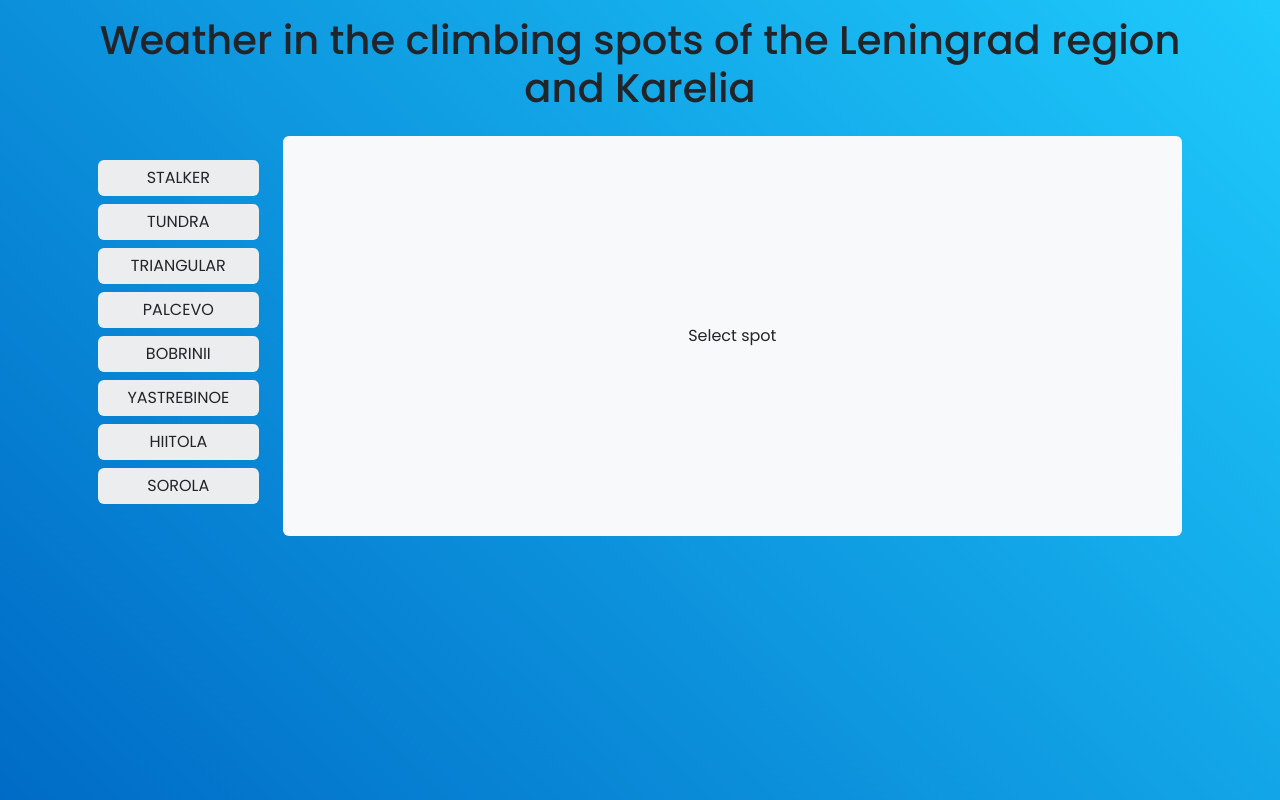
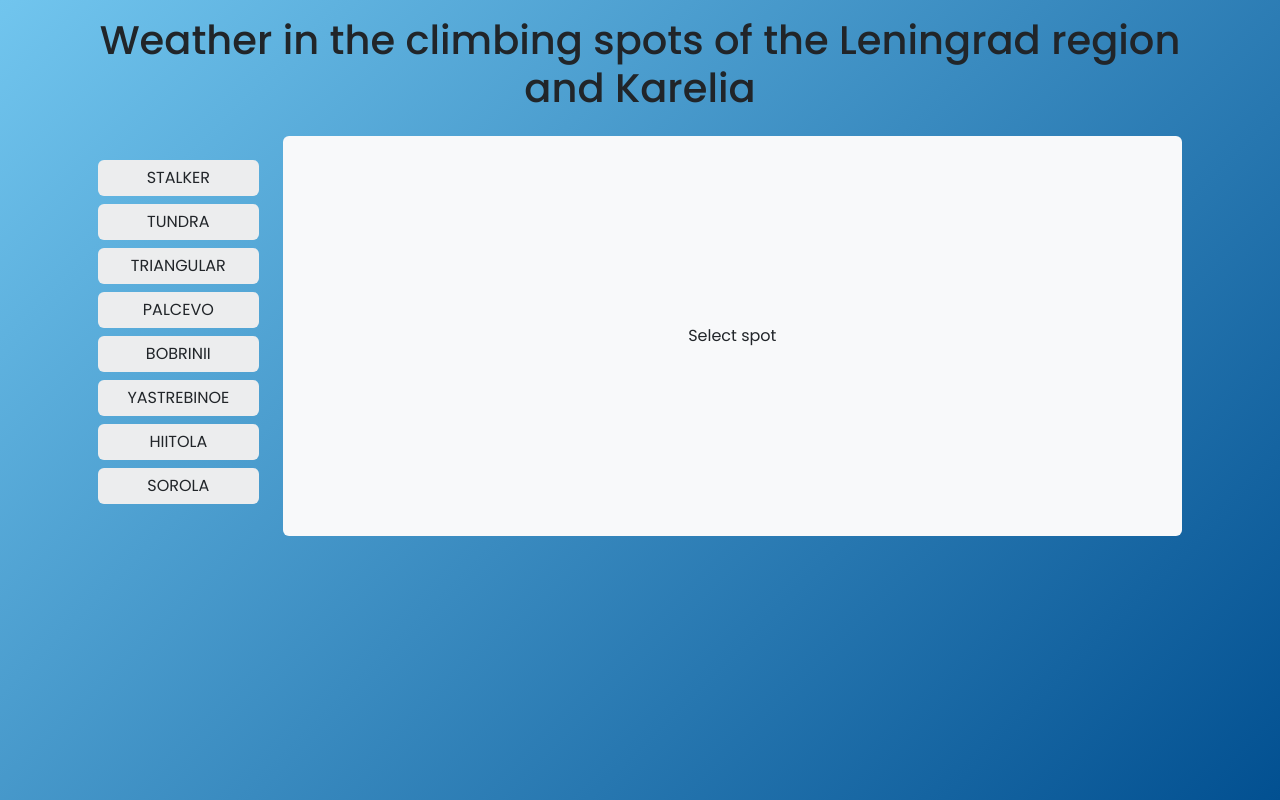
Before and after one commit to glebmanov/climbspots-app, a React (Create React App) app in the folder client/: page / in a window 1280 px wide. Built offline with nearby package versions, Linux system fonts and the light colour scheme.

Commit message:
change bg and spinner color

```diff
--- a/client/src/styles/index.scss
+++ b/client/src/styles/index.scss
@@ -2,7 +2,7 @@
 
 body {
   min-height: 100vh;
-  background: linear-gradient(45deg, #006bc6, #1ecafc);
+  background: linear-gradient(135deg, #71C5EE, #025091);
   font-family: 'Poppins';
 }
 
@@ -20,9 +20,10 @@ p {
 
   &:hover {
     letter-spacing: 0.05em;
+    background-color: #025091;
   }
 
   &.active {
-    background: #006bc6;
+    background: #025091;
   }
 }
--- a/client/src/styles/weather.scss
+++ b/client/src/styles/weather.scss
@@ -18,6 +18,10 @@
   img {
     width: 50px;
     height: 50px;
+  }
+
+  .spinner-grow {
+    background-color: #025091;
   }
 }
 
```
